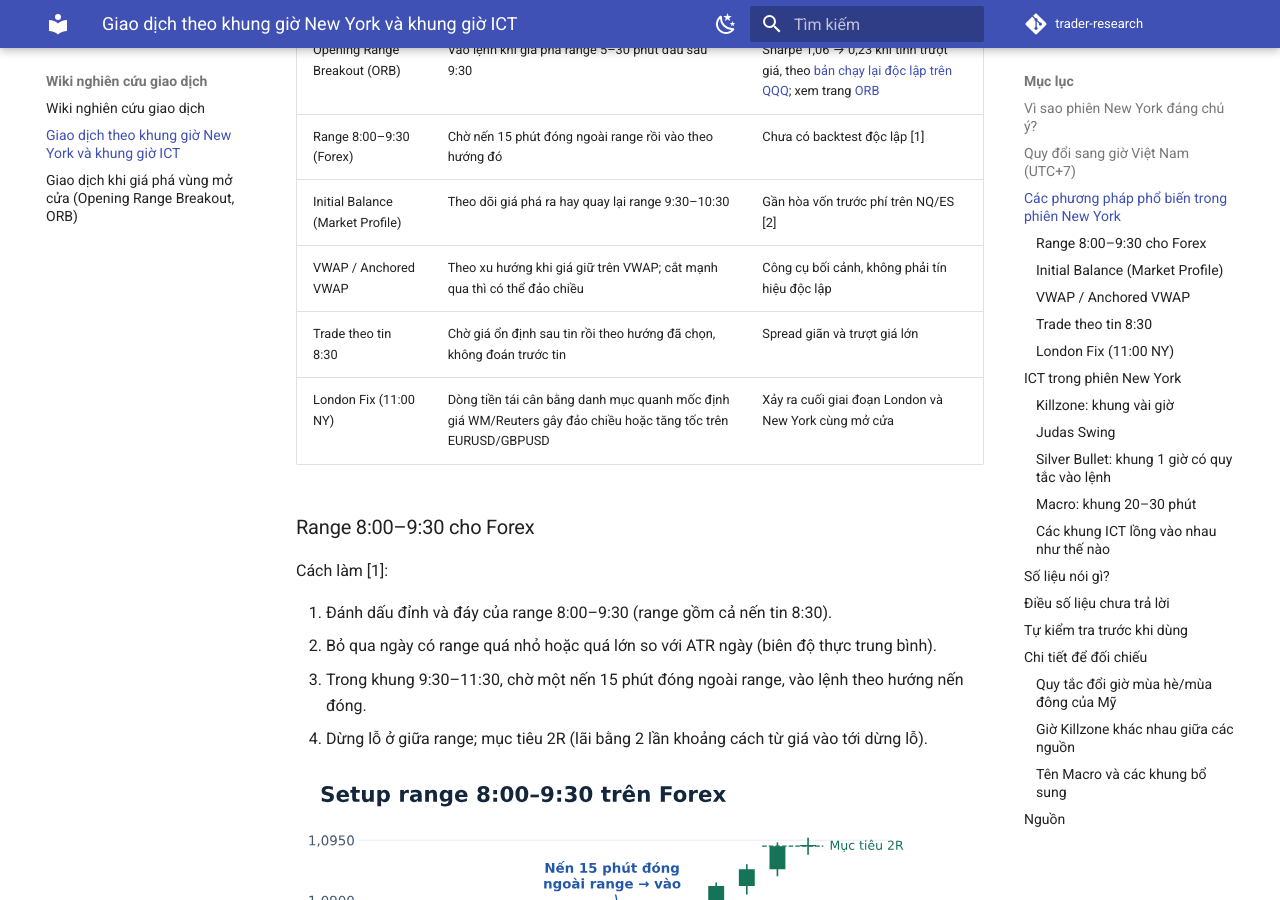
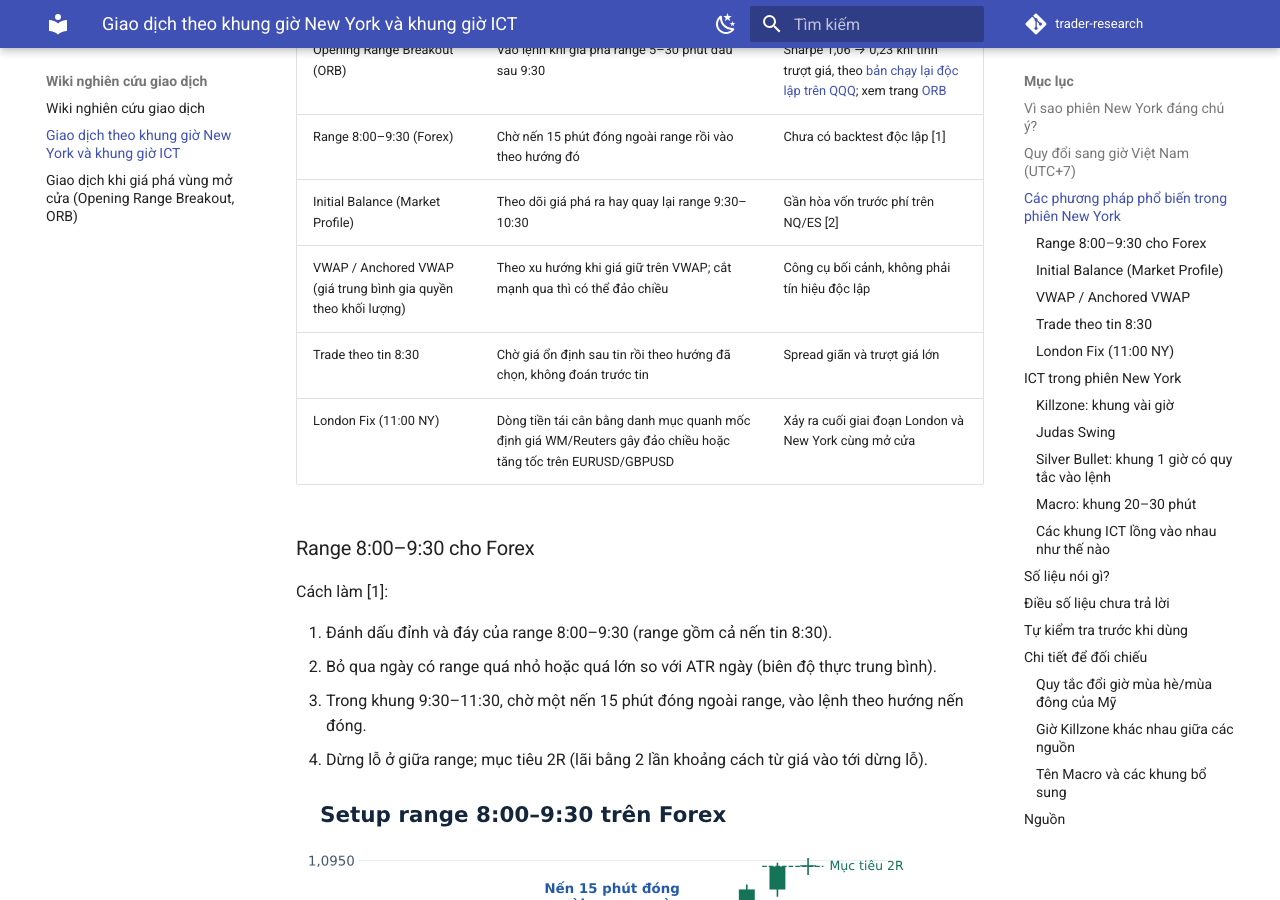
Before and after one commit to ntduong1998vn/trader-research, an MkDocs documentation site: the page built from docs/new-york-session-ict.md, in a window 1280 px wide and 900 px high, scrolled down 1408 px. Built offline with MkDocs 1.6.1 and Material for MkDocs 9.7.7, drawn with Linux system fonts in a browser that asks for light colours; comment, search, counter and statistics services are not loaded.

Commit message:
docs(ny): gloss VWAP at first use in the methods table

```diff
--- a/docs/new-york-session-ict.md
+++ b/docs/new-york-session-ict.md
@@ -35,7 +35,7 @@ Bảng dưới so sánh nhanh; từng phương pháp có mục riêng kèm hình
 | Opening Range Breakout (ORB) | Vào lệnh khi giá phá range 5–30 phút đầu sau 9:30 | Sharpe 1,06 → 0,23 khi tính trượt giá, theo [bản chạy lại độc lập trên QQQ](https://github.com/giovannibrusco/zarattini-2023-orb-qqq); xem trang [ORB](opening-range-breakout.md) |
 | Range 8:00–9:30 (Forex) | Chờ nến 15 phút đóng ngoài range rồi vào theo hướng đó | Chưa có backtest độc lập [1] |
 | Initial Balance (Market Profile) | Theo dõi giá phá ra hay quay lại range 9:30–10:30 | Gần hòa vốn trước phí trên NQ/ES [2] |
-| VWAP / Anchored VWAP | Theo xu hướng khi giá giữ trên VWAP; cắt mạnh qua thì có thể đảo chiều | Công cụ bối cảnh, không phải tín hiệu độc lập |
+| VWAP / Anchored VWAP (giá trung bình gia quyền theo khối lượng) | Theo xu hướng khi giá giữ trên VWAP; cắt mạnh qua thì có thể đảo chiều | Công cụ bối cảnh, không phải tín hiệu độc lập |
 | Trade theo tin 8:30 | Chờ giá ổn định sau tin rồi theo hướng đã chọn, không đoán trước tin | Spread giãn và trượt giá lớn |
 | London Fix (11:00 NY) | Dòng tiền tái cân bằng danh mục quanh mốc định giá WM/Reuters gây đảo chiều hoặc tăng tốc trên EURUSD/GBPUSD | Xảy ra cuối giai đoạn London và New York cùng mở cửa |
 
```
